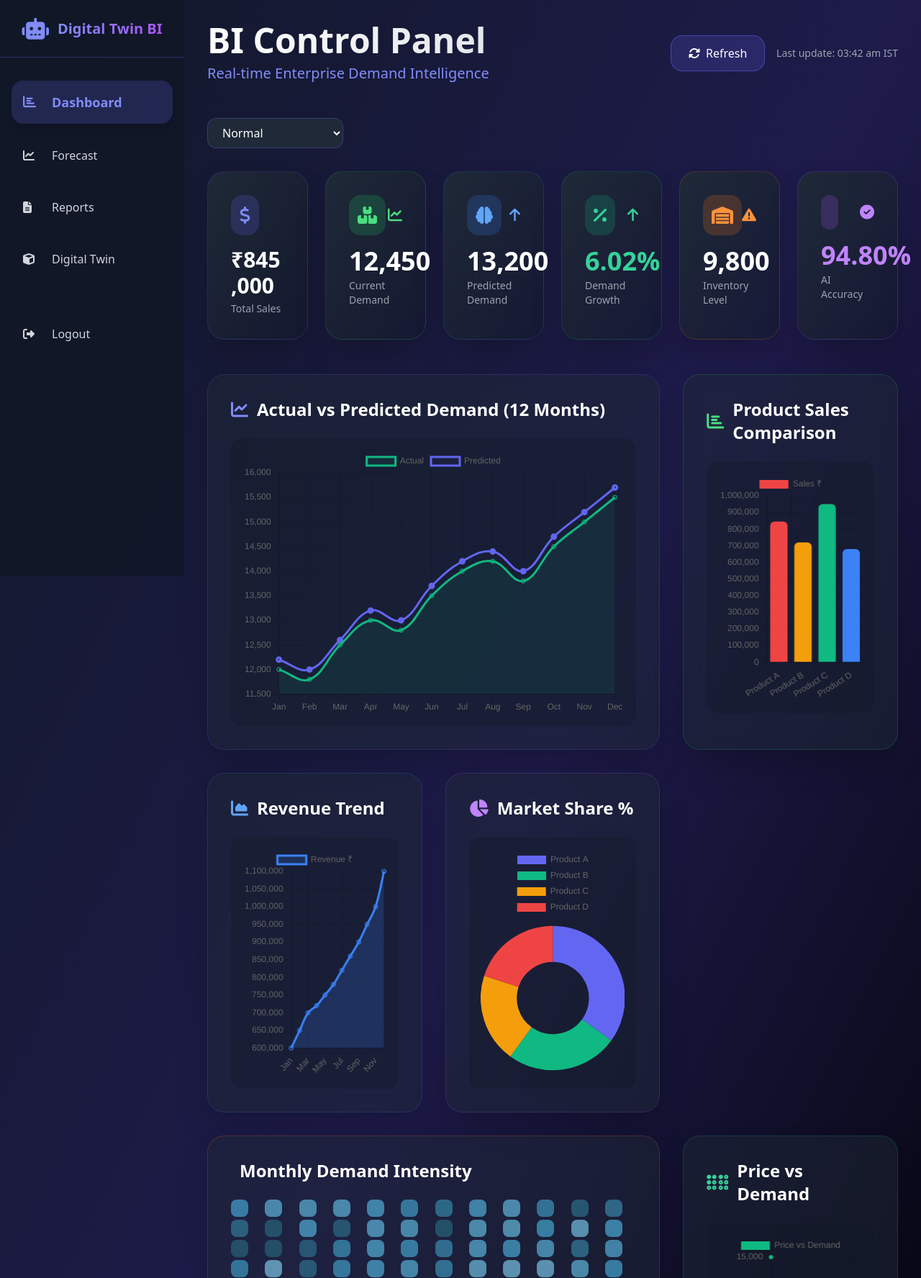
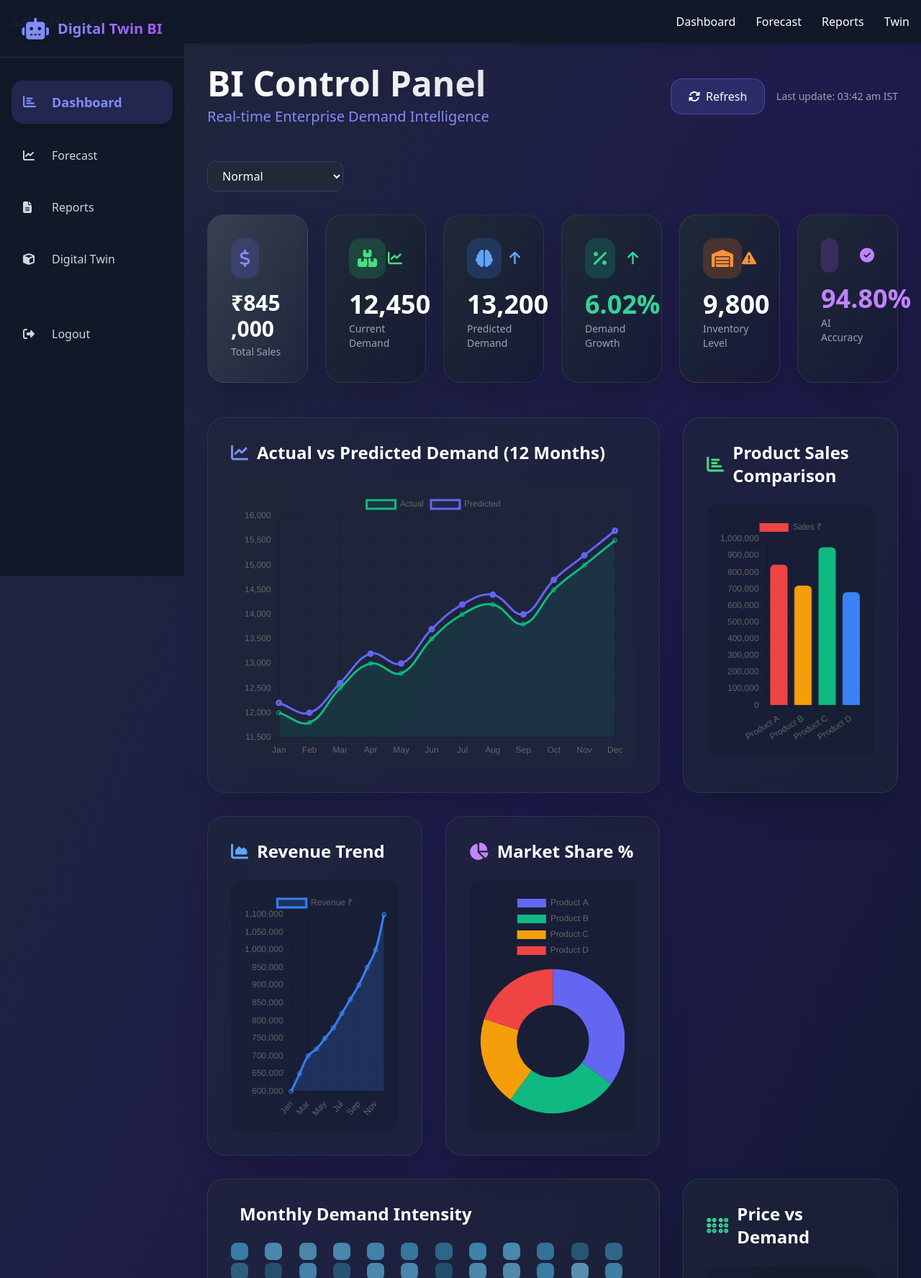
Before and after one commit to Nivetha2405/salesmind-dtbi, a Flask app: page /dashboard in a window 1280 px wide. Shown: the top 1776 px of the page at 72% size. Run offline with Flask 3, Linux system fonts and the light colour scheme; some libraries are stand-ins or nearby versions.

Commit message:
Update dashboard.html

```diff
--- a/templates/dashboard.html
+++ b/templates/dashboard.html
@@ -16,7 +16,18 @@
         }
     </script>
 </head>
-<body class="bg-gradient-to-br from-gray-900 via-indigo-950 to-black text-white min-h-screen">
+<body class="bg-gradient-to-br from-gray-800 via-indigo-950 to-gray-900 text-white min-h-screen">
+    <!-- Top Navigation -->
+<nav class="bg-gray-900 p-4 flex justify-between items-center shadow-lg">
+    <h2 class="text-xl font-bold text-indigo-400">SalesMind AI</h2>
+
+    <div class="space-x-6">
+        <a href="{{ url_for('dashboard') }}" class="hover:text-indigo-400">Dashboard</a>
+        <a href="{{ url_for('forecast') }}" class="hover:text-indigo-400">Forecast</a>
+        <a href="{{ url_for('reports') }}" class="hover:text-indigo-400">Reports</a>
+        <a href="{{ url_for('twin') }}" class="hover:text-indigo-400">Twin</a>
+    </div>
+</nav>
     <!-- Sidebar -->
     <aside class="fixed inset-y-0 left-0 z-50 w-64 bg-gray-900/95 backdrop-blur-none md:backdrop-blur-mdborder-r border-indigo-500/30 transform -translate-x-full lg:translate-x-0 transition-transform duration-300 ease-in-out" id="sidebar">
         <div class="flex items-center justify-center h-20 border-b border-indigo-500/30">
@@ -43,7 +54,7 @@
     </aside>
 
     <!-- Overlay -->
-    <div class="fixed inset-0 bg-black/50 backdrop-blur-none sm:backdrop-blur-sm z-40 lg:hidden" id="overlay"></div>
+    <div class="fixed inset-0 bg-black/20 backdrop-blur-none sm:backdrop-blur-sm z-40 lg:hidden" id="overlay"></div>
 
     <!-- Main Content -->
     <div class="lg:ml-64 p-8">
@@ -73,7 +84,7 @@
 
         <!-- KPI Cards -->
         <div class="grid grid-cols-1 md:grid-cols-2 lg:grid-cols-3 xl:grid-cols-6 gap-6 mb-12">
-            <div class="group bg-gradient-to-br from-gray-800 to-gray-900/50 backdrop-blur-none md:backdrop-blur-md p-8 rounded-3xl border border-indigo-500/20 hover:border-indigo-400/40 shadow-2xl hover:shadow-3xl transition-all duration-500 hover:-translate-y-2">
+            <div class="group bg-gradient-to-br from-gray-700 to-gray-800/50 backdrop-blur-none md:backdrop-blur-md p-8 rounded-3xl border border-indigo-500/20 hover:border-indigo-400/40 shadow-2xl hover:shadow-3xl transition-all duration-500 hover:-translate-y-2">
                 <div class="flex items-center justify-between mb-4">
                     <div class="p-3 bg-indigo-500/20 rounded-2xl group-hover:bg-indigo-500/30 transition-all">
                         <i class="fas fa-dollar-sign text-2xl text-indigo-400"></i>
@@ -145,7 +156,7 @@
             <!-- Line Chart: Actual vs Predicted -->
             <div class="lg:col-span-2 bg-gray-800/50 backdrop-blur-none md:backdrop-blur-md rounded-3xl p-8 border border-indigo-500/20 shadow-2xl">
     <h3 class="text-2xl font-bold mb-6 flex items-center"><i class="fas fa-chart-line text-indigo-400 mr-3"></i>Actual vs Predicted Demand (12 Months)</h3>
-    <div class="h-[400px] bg-gray-900/30 rounded-2xl p-4">
+    <div class="h-[400px] bg-gray-800/40 rounded-2xl p-4">
         <canvas id="lineChart"></canvas>
     </div>
 </div>
```
